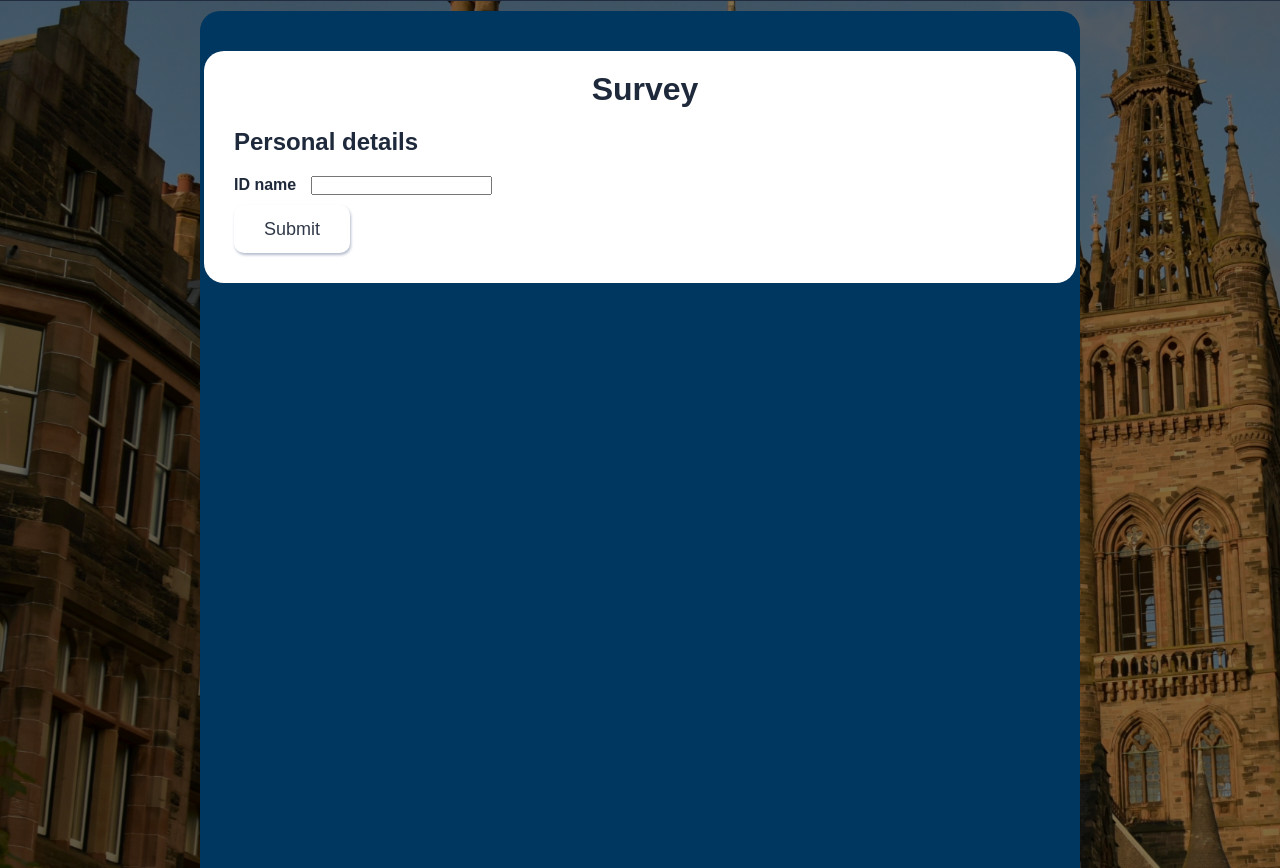
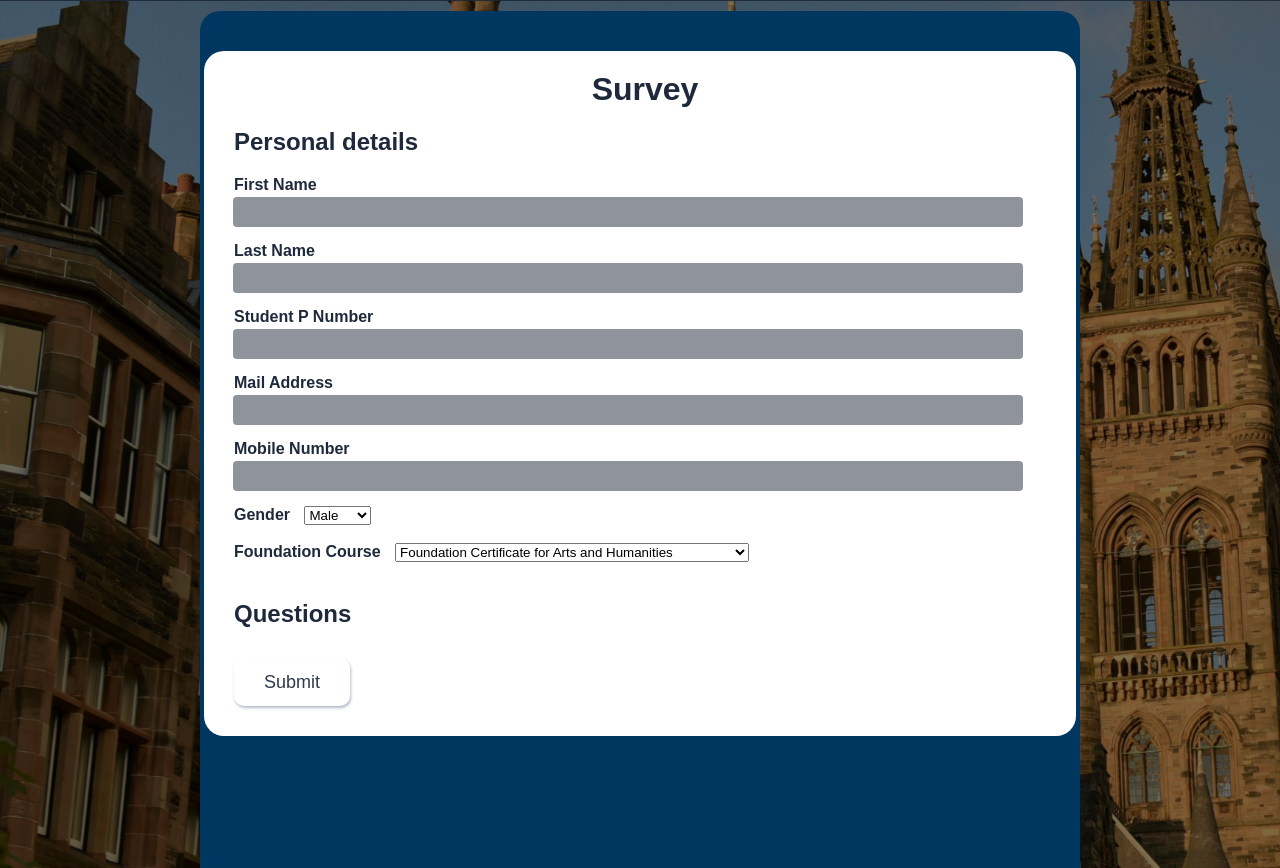
Before and after one commit to Oyunbold05/FC724-Assignment-4-P437033-, a Flask app: template templates/Data Collection.html in a window 1280 px wide. Shown: the part 323-1191 px from the top of the page. Run offline with Flask 3, Linux system fonts and the light colour scheme; the template is opened without the code that fills it: values that come from a table or form of the project are taken from there, others are empty.

Commit message:
Third Commit.

```diff
--- a/app.py
+++ b/app.py
@@ -1,50 +1,70 @@
-from flask import Flask, render_template
+from flask import Flask, render_template, redirect, url_for
 from flask_wtf import FlaskForm
-from wtforms import StringField, TextAreaField, SelectField, RadioField
+from wtforms import StringField, TextAreaField, SelectField, RadioField, IntegerField
 from wtforms.validators import InputRequired
 
 app = Flask(__name__)
+app.secret_key = "Password"
 
 
 class Survey(FlaskForm):
-    First_Name = StringField('First name', validators=[InputRequired()])
-    Last_Name = StringField('Last name', validators=[InputRequired()])
-    ID_Number = StringField('ID name', validators=[InputRequired()])
+    First_Name = StringField('First Name', validators=[InputRequired()])
+    Last_Name = StringField('Last Name', validators=[InputRequired()])
+    ID_Number = StringField('Student P Number', validators=[InputRequired()])
+    Email = StringField('Mail Address', validators=[InputRequired()])
+    Mobile_Number = IntegerField('Mobile Number', validators=[InputRequired()])
+    Gender = SelectField('Gender', choices=[
+        ('Male', 'Male'),
+        ('Female', 'Female'),
+        ('Other', 'Other')
+    ], validators=[InputRequired()])
+    Course=SelectField('Foundation Course', choices=[
+        ('FCAH', 'Foundation Certificate for Arts and Humanities'),
+        ('FCBSS', 'Foundation Certificate for Business and Social Sciences'),
+        ('FCSE', 'Foundation Certificate for Science and Engineering')
+    ], validators=[InputRequired()])
 
 
 @app.route('/')
-def mainpage():
-    return render_template('Welcome Page.html')
-
-
-@app.route('/Welcome Page.html')
 def homepage():
     return render_template('Welcome Page.html')
 
 
-@app.route('/Information Page.html')
+@app.route('/Information')
 def informationpage():
     return render_template('Information Page.html')
 
 
-@app.route('/Data Collection.html', methods=['GET', 'POST'])
+@app.route('/Data Collection', methods=['GET', 'POST'])
 def datacollection():
-    return render_template('Data Collection.html')
-
-def feedback():
     form = Survey()
     if form.validate_on_submit():
+        # Debugging message to check if form validation is successful
+        print("Form validation successful")
         with open('feedback.txt', 'a') as file:
-            file.write(f"Name: {form.First_Name.data}\n")
-            file.write(f"Course: {form.Last_Name.data}\n")
-            file.write(f"Short-form Answer: {form.ID_Number.data}\n")
+            file.write(f"First Name: {form.First_Name.data}\n")
+            file.write(f"Last Name: {form.Last_Name.data}\n")
+            file.write(f"Student P Number: {form.ID_Number.data}\n")
+            file.write(f"Mail Address: {form.Email.data}\n")
+            file.write(f"Mobile Number: {form.Mobile_Number.data}\n")
+            file.write(f"Gender: {form.Gender.data}\n")
+            file.write(f"Foundation Course: {form.Course.data}\n")
 
             file.write('\n')
+
+            # Debugging message to ensure the redirection is attempted
+        print("Redirecting to submitted page")
+        return redirect(url_for('successful_submission'))
+
+    # Debugging message to check if form validation fails
+    print("Form validation failed")
     return render_template('Data Collection.html', form=form)
 
 
-
+@app.route('/submitted')
+def successful_submission():
+    return 'Your form has been submitted successfully.'
 
 
 if __name__ == '__main__':
-   app.run(debug = True)
+    app.run(debug=True)
--- a/templates/Data Collection.html
+++ b/templates/Data Collection.html
@@ -14,23 +14,32 @@
             <!-- Logo -->
             <img src="{{ url_for('static', filename='Logo_GUNew.png') }}" class="logo">
              <!-- Navigation buttons -->
-            <a href="Welcome Page.html"><button type="Button">Home</button></a>
-            <a href="Information Page.html"><button type="Button">Information</button></a>
-            <a href="Data Collection.html"><button type="Button">Data Collection</button></a>
+            <a href="{{ url_for('homepage') }}"><button type="Button">Home</button></a>
+            <a href="{{ url_for('informationpage') }}"><button type="Button">Information</button></a>
+            <a href="{{ url_for('datacollection') }}"><button type="Button">Data Collection</button></a>
         </div>
       <!-- Main content section -->
          <div class="content2">
               <!-- Survey form -->
                  <form method="post">
+                    {{ form.csrf_token }}
                      <h1>Survey</h1>
                      <!-- Personal details section -->
                 <div class="userdetails">
                     <h2>Personal details</h2>
                     <!-- Input fields for personal details -->
-                    {{ form.First_name.label }} {{ form.First_name }}
-                    {{ form.Last_name.label }} {{ form.Last_name }}
-                    {{ form.ID_Number.label }} {{ form.ID_Number }}
+                    {{ form.First_Name.label }} <br><br> {{ form.First_Name(class="inputbox") }}<br>
+                    {{ form.Last_Name.label }} <br><br> {{ form.Last_Name(class="inputbox") }}<br>
+                    {{ form.ID_Number.label }} <br><br> {{ form.ID_Number(class="inputbox") }}<br>
+                    {{ form.Email.label }} <br><br> {{ form.Email(class="inputbox") }}<br>
+                    {{ form.Mobile_Number.label }} <br><br> {{ form.Mobile_Number(class="inputbox") }}<br>
+                    {{ form.Gender.label }} {{ form.Gender }}<br><br>
+                    {{ form.Course.label }} {{ form.Course }}<br><br>
                 </div>
+                    <h2>Questions</h2>
+                     <!-- Questions section -->
+
+
                      <div>
                            <button type='submit' class="quizbutton">Submit</button>
                     </div>
--- a/templates/Information Page.html
+++ b/templates/Information Page.html
@@ -13,9 +13,9 @@
              <!-- Logo -->
             <img src="{{ url_for('static', filename='Logo_GUNew.png') }}" class="logo">
             <!-- Navigation buttons -->
-            <a href="Welcome Page.html"><button type="Button">Home</button></a>
-            <a href="Information Page.html"><button type="Button">Information</button></a>
-            <a href="Data Collection.html"><button type="Button">Data Collection</button></a>
+            <a href="{{ url_for('homepage') }}"><button type="Button">Home</button></a>
+            <a href="{{ url_for('informationpage') }}"><button type="Button">Information</button></a>
+            <a href="{{ url_for('datacollection') }}"><button type="Button">Data Collection</button></a>
         </div>
      <!-- Main content section -->
        <div class="content">
```
Also changed, not shown: feedback.txt (added, +7 -0 lines), templates/Welcome Page.html (+4 -4 lines).
